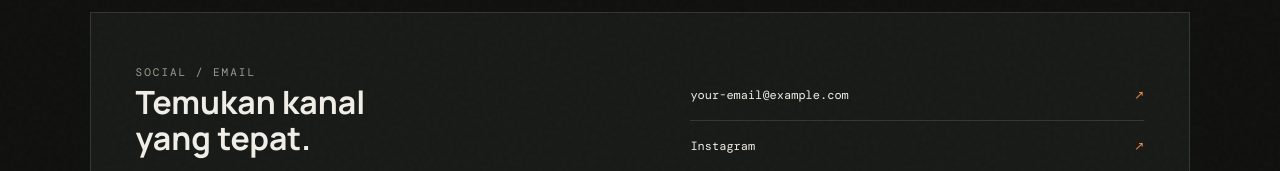
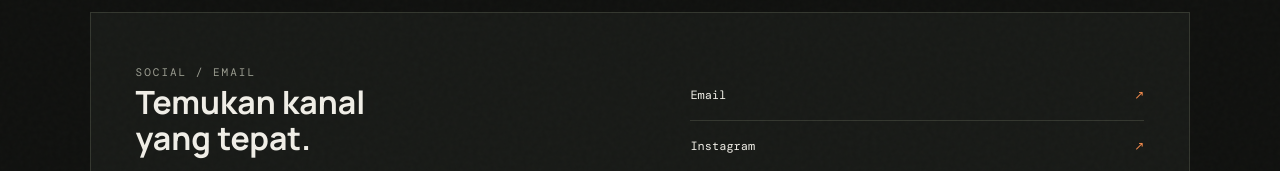
Before and after one commit to zzilajinuin-ctrl/Profile, a plain HTML site: page contact.html in a window 1280 px wide. Shown: the part 555-726 px from the top of the page. Drawn offline with nearby package versions, Linux system fonts and the light colour scheme.

Commit message:
Update contact.html with new contact details
Updated contact information with new email and social media links.

```diff
--- a/contact.html
+++ b/contact.html
@@ -1,5 +1,5 @@
 <!doctype html>
 <html lang="id"><head><meta charset="utf-8"><meta name="viewport" content="width=device-width, initial-scale=1"><title>Kontak — Azre</title><link rel="preconnect" href="https://fonts.googleapis.com"><link href="https://fonts.googleapis.com/css2?family=DM+Mono:wght@400;500&family=Manrope:wght@400;500;600;700;800&display=swap" rel="stylesheet"><link rel="stylesheet" href="css/style.css"><script src="js/main.js" defer></script></head>
 <body><div class="noise"></div><header class="site-header"><a class="brand" href="index.html"><span class="brand-mark">A.</span><span>AZRE<span class="muted">/PORTFOLIO</span></span></a><button class="menu-toggle" aria-label="Buka navigasi" aria-expanded="false">☰</button><nav class="nav"><a href="index.html">Beranda</a><a href="about.html">Tentang</a><a href="projects.html">Proyek</a><a class="active nav-cta" href="contact.html">Hubungi ↗</a></nav></header>
-<main class="page-main section-wrap contact-page"><p class="eyebrow">CONTACT / 03</p><h1 class="page-title">Punya ide?<br><em>Mari ngobrol.</em></h1><p class="page-lead">Terbuka untuk diskusi, kolaborasi kreatif, atau bertukar ide tentang hal-hal menarik.</p><div class="contact-panel"><div><span class="eyebrow">SOCIAL / EMAIL</span><h2>Temukan kanal<br>yang tepat.</h2><p>Ganti tautan contoh di bawah dengan akun publik yang memang ingin kamu tampilkan.</p></div><div class="contact-links"><a href="mailto:your-email@example.com">your-email@example.com <span>↗</span></a><a href="https://instagram.com/" target="_blank" rel="noreferrer">Instagram <span>↗</span></a><a href="https://github.com/" target="_blank" rel="noreferrer">GitHub <span>↗</span></a></div></div><p class="small-note">Catatan: alamat email dan akun di atas masih placeholder. Jangan publikasikan nomor telepon atau alamat rumah.</p></main>
+<main class="page-main section-wrap contact-page"><p class="eyebrow">CONTACT / 03</p><h1 class="page-title">Punya ide?<br><em>Mari ngobrol.</em></h1><p class="page-lead">Terbuka untuk diskusi, kolaborasi kreatif, atau bertukar ide tentang hal-hal menarik.</p><div class="contact-panel"><div><span class="eyebrow">SOCIAL / EMAIL</span><h2>Temukan kanal<br>yang tepat.</h2><p>Ganti tautan contoh di bawah dengan akun publik yang memang ingin kamu tampilkan.</p></div><div class="contact-links"><a href="mailto:zoldiakmolin@gmail.com"> Email <span>↗</span></a><a href="https://www.instagram.com/li_zeiyan?evlk=MW91aTVzOHV0b2p2MA==" target="_blank" rel="noreferrer">Instagram <span>↗</span></a><a href="https://github.com/zzilajinuin-ctrl" target="_blank" rel="noreferrer">GitHub <span>↗</span></a></div></div><p class="small-note">Catatan: alamat email dan akun di atas masih placeholder. Jangan publikasikan nomor telepon atau alamat rumah.</p></main>
 <footer class="footer"><a class="brand" href="index.html"><span class="brand-mark">A.</span><span>AZRE</span></a><span>© <span data-year></span> AZRE.</span><a href="index.html">BACK TO TOP ↑</a></footer></body></html>
```
